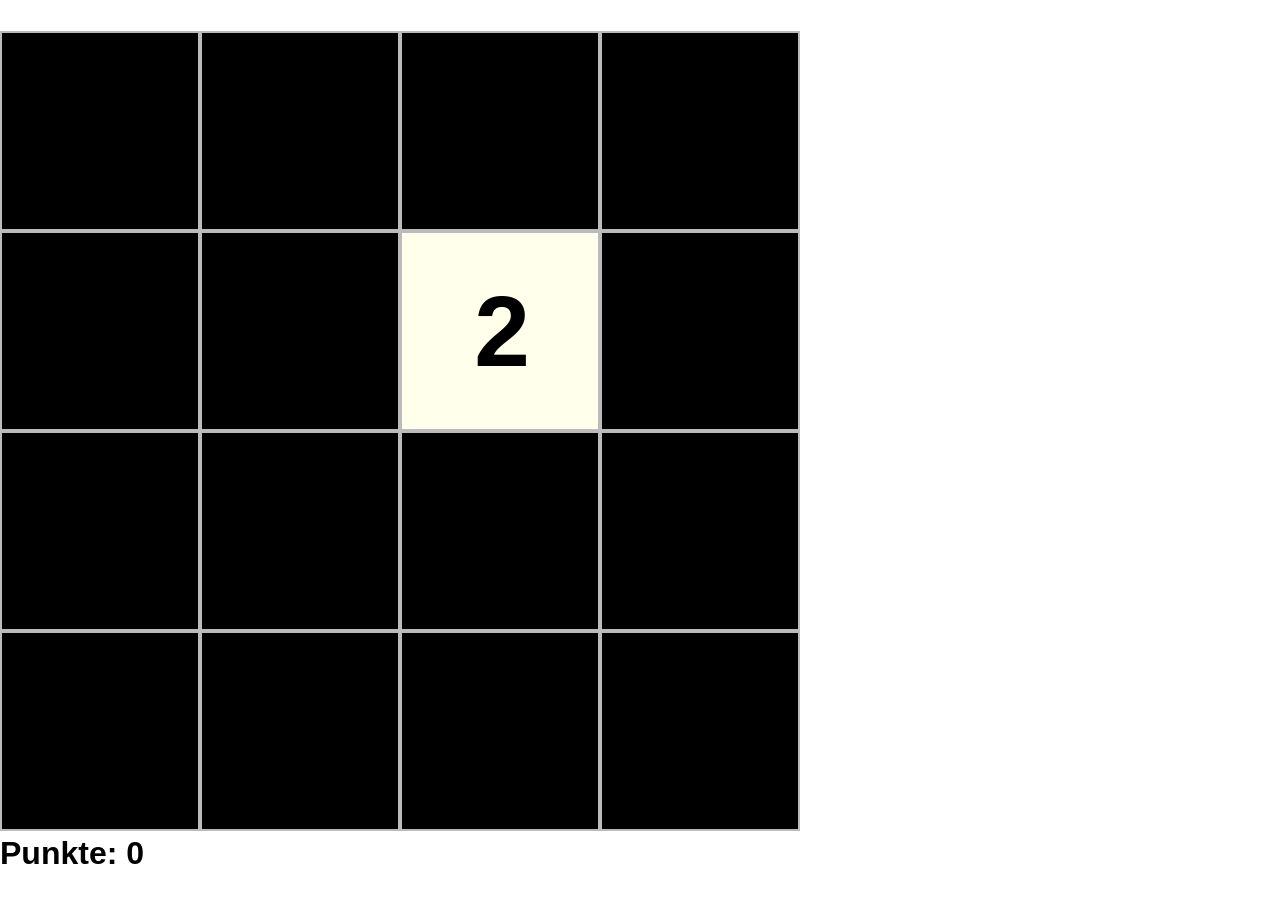
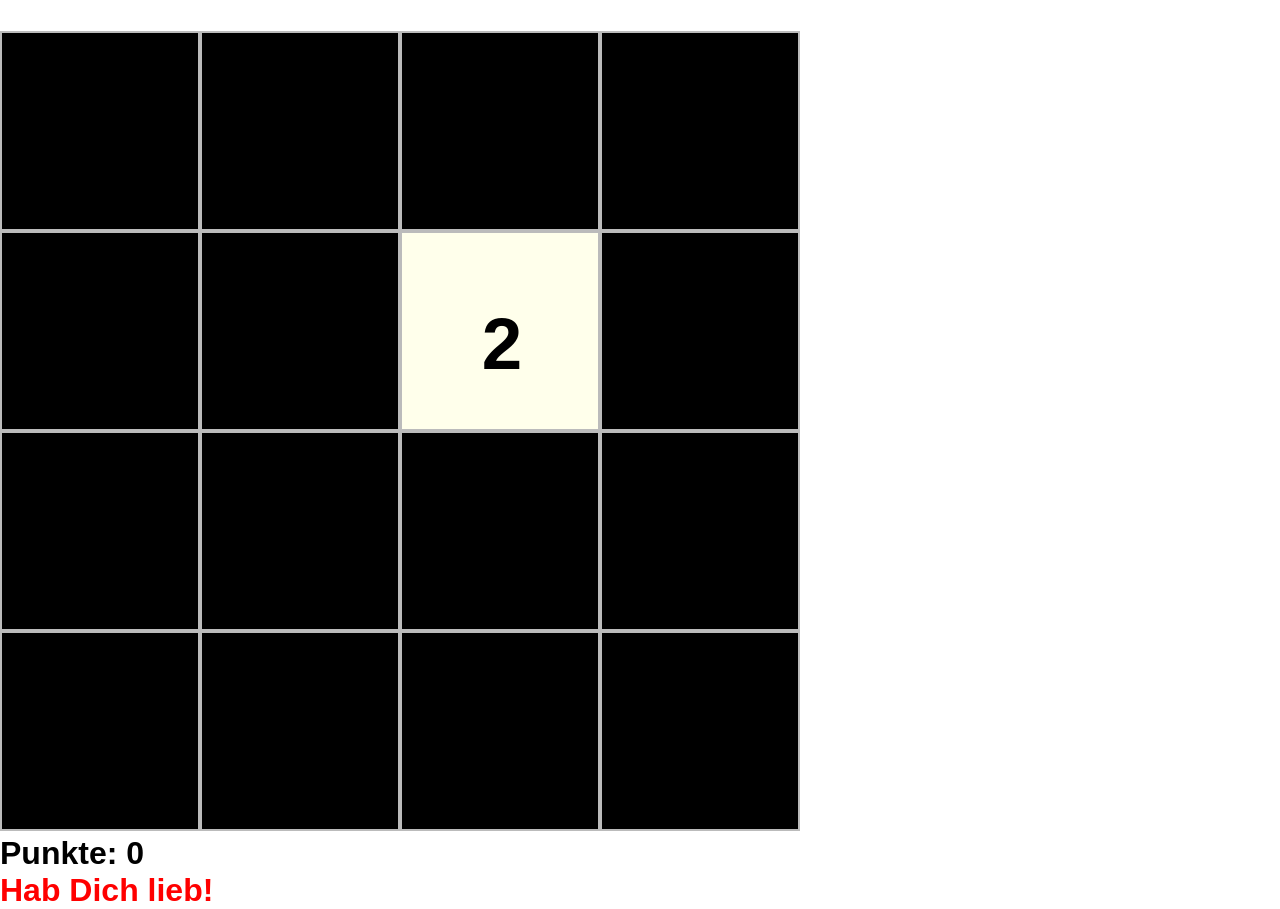
Before and after one commit to menzelths/2048, a plain HTML site: page 2048_clone/public_html/index.html in a window 1280 px wide. Shown: the part 77-986 px from the top of the page. Before the commit the page ends 949 px from the top, so only its background shows below. Drawn offline with Linux system fonts and the light colour scheme.

Commit message:
Texte noch an Katrin angepasst

```diff
--- a/2048_clone/public_html/2048.js
+++ b/2048_clone/public_html/2048.js
@@ -6,10 +6,12 @@ $(document).ready(function() {
     var zeitdifferenz=600;
     var breite = Math.min(window.innerHeight, window.innerWidth);
     var delta = breite / 4.0;
-    var schriftgroesse = breite / 8.0;
+    var schriftgroesse = breite / 11.0;
+    var textspezialpunkte=[500,1000,5000,10000,20000,40000,60000,1000000];
+    var textspezial=["Nicht schlecht!","Ganz passabel!","Jetzt wird es interessant!","Ok, 10000 geknackt","Respekt!","Jetzt wird es spannend!","Auf Rekordwert!","Unfassbar!"];
     $("body").append("<div id='neu' class='knopf dick'>Neustart</div><br><p>");
     $("body").append("<canvas width='" + breite + "px' height='" + breite + "px' id='bild'></canvas><br>");
-    $("body").append("<div id='punkte' class='dick'>Punkte: 0</div><div id='ausgabe' class='dick'/>");
+    $("body").append("<div id='punkte' class='dick'>Punkte: 0</div><div id='ausgabe' class='dick'></div>");
     $("#neu").click(function() {
         start();
     });
@@ -32,7 +34,7 @@ $(document).ready(function() {
     var belegung = [];
     function start() { // baut spielfeld neu auf
         punkte = 0;
-        $("#ausgabe").html("");
+        $("#ausgabe").html("Hab Dich lieb!");
         spiellaeuft = true;
         c.fillStyle = "#bbbbbb";
         c.fillRect(0, 0, breite, breite);
@@ -58,8 +60,18 @@ $(document).ready(function() {
             c.fillRect(i % 4 * delta + 2, parseInt(i / 4) * delta + 2, delta - 4, delta - 4); // farben belegen
             c.fillStyle = "#000000";
 
-            c.fillText("" + potenzen[belegung[i]], i % 4 * delta + 2 + delta / 2, parseInt(i / 4) * delta + 2 + 2 * delta / 3);
+            c.fillText("" + potenzen[belegung[i]], i % 4 * delta + 2 + delta / 2, parseInt(i / 4) * delta + 2 + (delta-schriftgroesse)/2.0+schriftgroesse);
 
+        }
+        var erreicht=0;
+        var text="";
+        for (var i=0;i<textspezialpunkte.length;i++){
+            if (punkte>textspezialpunkte[i]){
+                text=textspezial[i];
+            }
+        }
+        if (text!==""){
+            $("#ausgabe").html(text);
         }
     }
 
--- a/2048_clone/public_html/stil.css
+++ b/2048_clone/public_html/stil.css
@@ -21,3 +21,6 @@ body {
     color: #ffffff;
     text-align: center;
 }
+#ausgabe{
+    color: #ff0000;
+}
```
